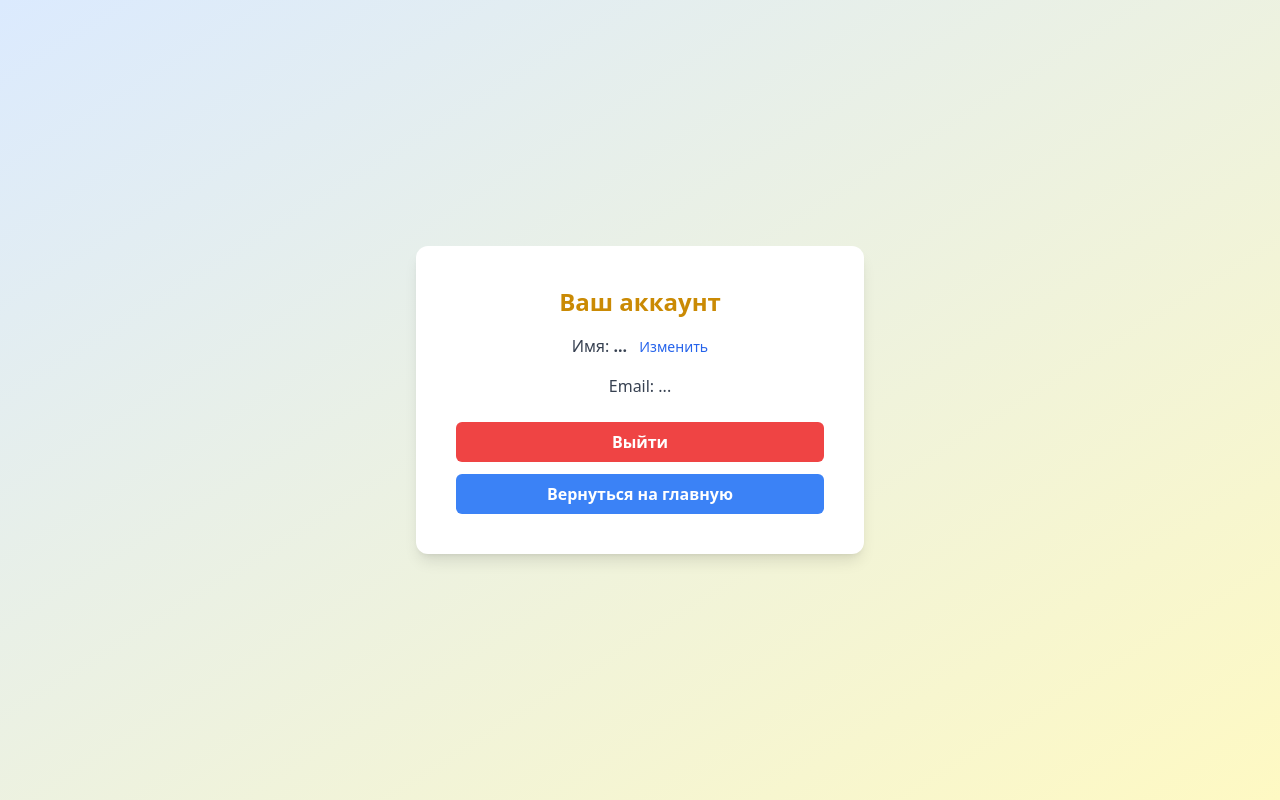
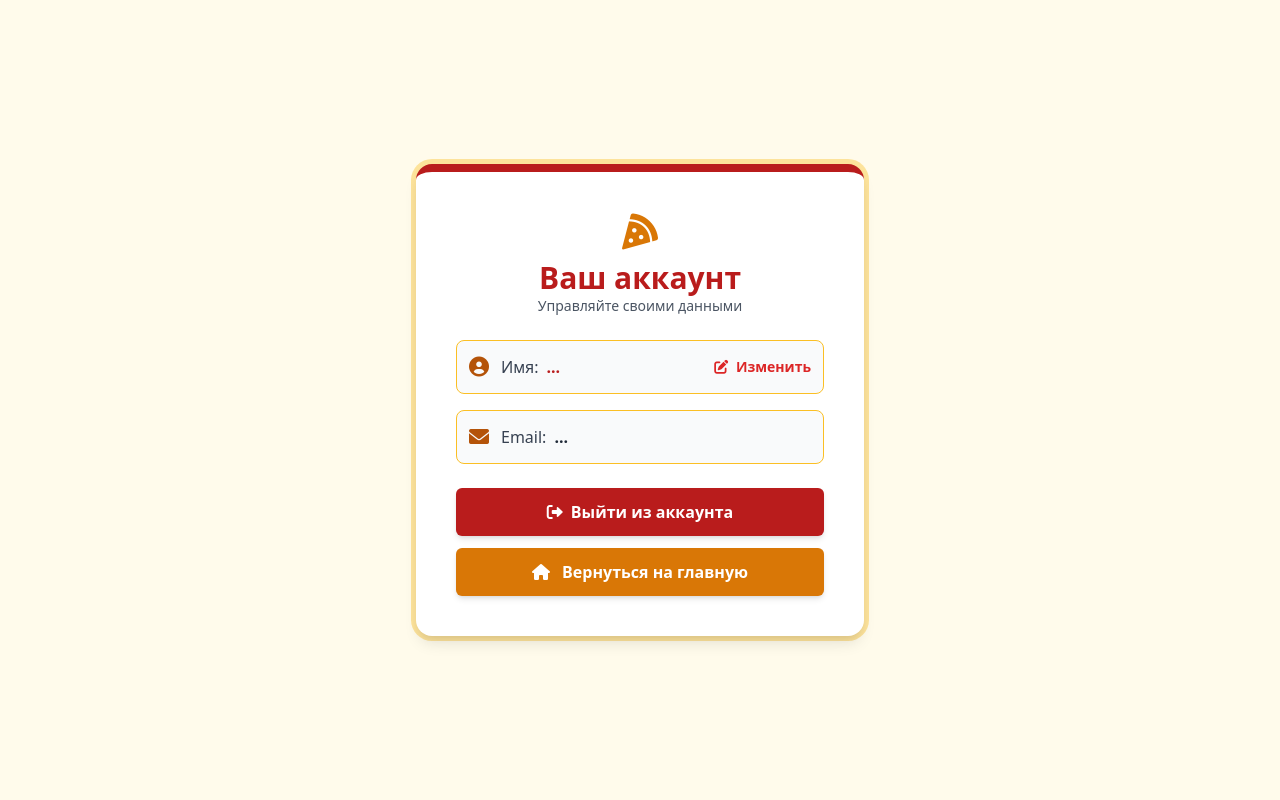
Before and after one commit to Rayfff01/pizzaDay, a website built with Vite: page account.html in a window 1280 px wide. Built offline with nearby package versions, Linux system fonts and the light colour scheme; no server answers; a script that the page names is missing.

Commit message:
Изменен дизайн аккаунта

```diff
--- a/account.html
+++ b/account.html
@@ -6,50 +6,73 @@
   <title>Аккаунт — Pizza Day</title>
 
   <script src="https://cdn.tailwindcss.com"></script>
+  <link rel="stylesheet" href="https://cdnjs.cloudflare.com/ajax/libs/font-awesome/6.0.0-beta3/css/all.min.css">
   <script src="https://cdn.jsdelivr.net/npm/sweetalert2@11"></script>
 
   <script type="module" src="firebaseConfig.js"></script>
   <script type="module" src="account.js"></script>
+
+  <style>
+    /* Кастомный стиль для красивой тени, похожей на "коробочку для пиццы" */
+    .pizza-box-shadow {
+      /* Используем более приглушенный желтый для тени/ободка */
+      box-shadow: 0 10px 15px -3px rgba(0, 0, 0, 0.1), 0 4px 6px -2px rgba(0, 0, 0, 0.05), 0 0 0 5px rgba(251, 191, 36, 0.4);
+    }
+  </style>
 </head>
-<body class="flex items-center justify-center min-h-screen bg-gradient-to-br from-blue-100 to-yellow-100 font-sans">
+<body class="flex items-center justify-center min-h-screen bg-amber-50 font-sans">
 
-  <div class="bg-white p-10 rounded-xl shadow-lg w-full max-w-md text-center">
+  <div class="bg-white p-8 sm:p-10 rounded-2xl pizza-box-shadow w-full max-w-sm sm:max-w-md text-center border-t-8 border-red-700">
 
-    <h1 class="text-2xl font-bold text-yellow-600 mb-4">Ваш аккаунт</h1>
+    <div class="text-center mb-6">
+      <i class="fas fa-pizza-slice text-4xl text-amber-600 mb-2"></i>
+      <h1 class="text-3xl font-extrabold text-red-700">Ваш аккаунт</h1>
+      <p class="text-gray-600 text-sm">Управляйте своими данными</p>
+    </div>
 
-    <!-- Блок имени -->
-    <div class="mb-4">
-      <p class="text-gray-700">
-        Имя: <span id="userName" class="font-semibold">...</span>
-        <button id="editNameButton" class="ml-2 text-sm text-blue-600 hover:underline">Изменить</button>
-      </p>
+    <div class="space-y-4 mb-6 text-left">
+      <div class="p-3 bg-gray-50 rounded-lg border border-amber-400 flex justify-between items-center">
+        <div class="flex items-center">
+          <i class="fas fa-user-circle text-xl text-amber-700 mr-3"></i>
+          <p class="text-gray-700 font-medium">Имя:</p>
+          <span id="userName" class="ml-2 font-bold text-red-700">...</span>
+        </div>
+        <button id="editNameButton" class="text-sm text-red-600 hover:text-red-800 font-semibold transition">
+          <i class="fas fa-edit mr-1"></i> Изменить
+        </button>
+      </div>
 
-      <!-- Поле изменения имени (изначально скрыто) -->
-      <div id="editNameContainer" class="mt-3 hidden">
+      <div id="editNameContainer" class="mt-3 hidden bg-white p-4 rounded-lg shadow-inner border border-amber-400">
         <input
           id="newNameInput"
           type="text"
           placeholder="Введите новое имя"
-          class="w-full px-3 py-2 mb-2 border rounded-md focus:outline-none focus:ring-2 focus:ring-yellow-400"
+          class="w-full px-4 py-2 mb-3 border border-gray-300 rounded-md focus:outline-none focus:ring-2 focus:ring-amber-600 transition"
         />
         <button id="saveNameButton"
-                class="w-full bg-green-500 text-white py-2 rounded-md hover:bg-green-600 transition">
-          Сохранить
+                class="w-full flex items-center justify-center bg-green-700 text-white font-semibold py-2 rounded-md hover:bg-green-800 transition duration-300 transform hover:scale-105">
+          <i class="fas fa-check-circle mr-2"></i> Сохранить
         </button>
+      </div>
+
+      <div class="p-3 bg-gray-50 rounded-lg border border-amber-400 flex items-center">
+        <i class="fas fa-envelope text-xl text-amber-700 mr-3"></i>
+        <p class="text-gray-700 font-medium">Email:</p>
+        <span id="userEmail" class="ml-2 font-semibold text-gray-800 truncate">...</span>
       </div>
     </div>
 
-    <p class="text-gray-700 mb-6">Email: <span id="userEmail">...</span></p>
+    <div class="space-y-3">
+      <button id="logoutButton"
+              class="w-full flex items-center justify-center bg-red-700 text-white font-bold py-3 rounded-md shadow-md hover:bg-red-800 transition duration-300 transform hover:scale-[1.01]">
+        <i class="fas fa-sign-out-alt mr-2"></i> Выйти из аккаунта
+      </button>
 
-    <button id="logoutButton"
-            class="w-full bg-red-500 text-white font-semibold py-2 rounded-md hover:bg-red-600 transition">
-      Выйти
-    </button>
-
-    <a href="index.html"
-       class="w-full mt-3 block bg-blue-500 text-white font-semibold py-2 rounded-md hover:bg-blue-600 transition">
-      Вернуться на главную
-    </a>
+      <a href="index.html"
+         class="w-full block text-center bg-amber-600 text-white font-bold py-3 rounded-md shadow-md hover:bg-amber-700 transition duration-300 transform hover:scale-[1.01]">
+        <i class="fas fa-home mr-2"></i> Вернуться на главную
+      </a>
+    </div>
 
   </div>
 
```
